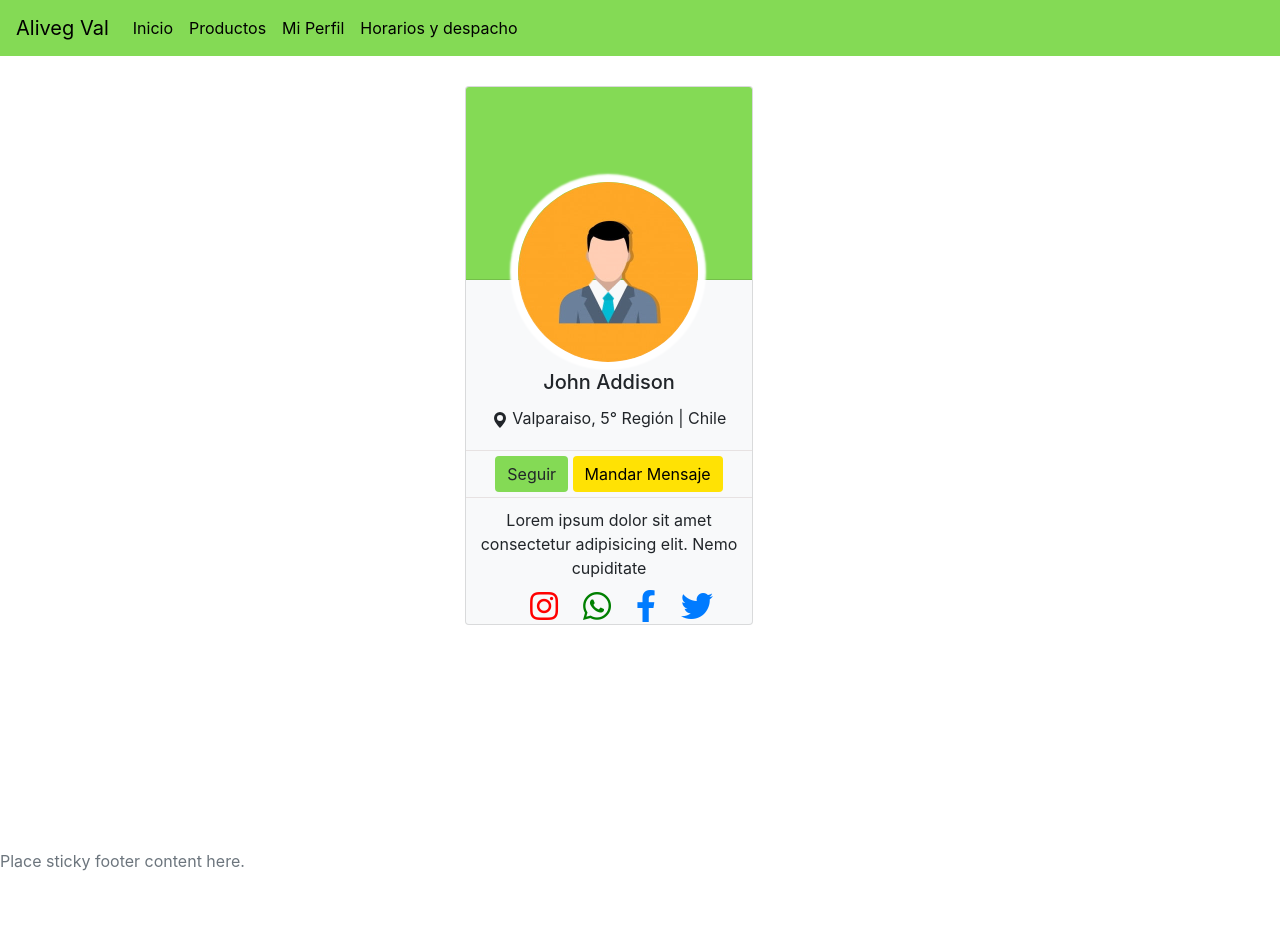
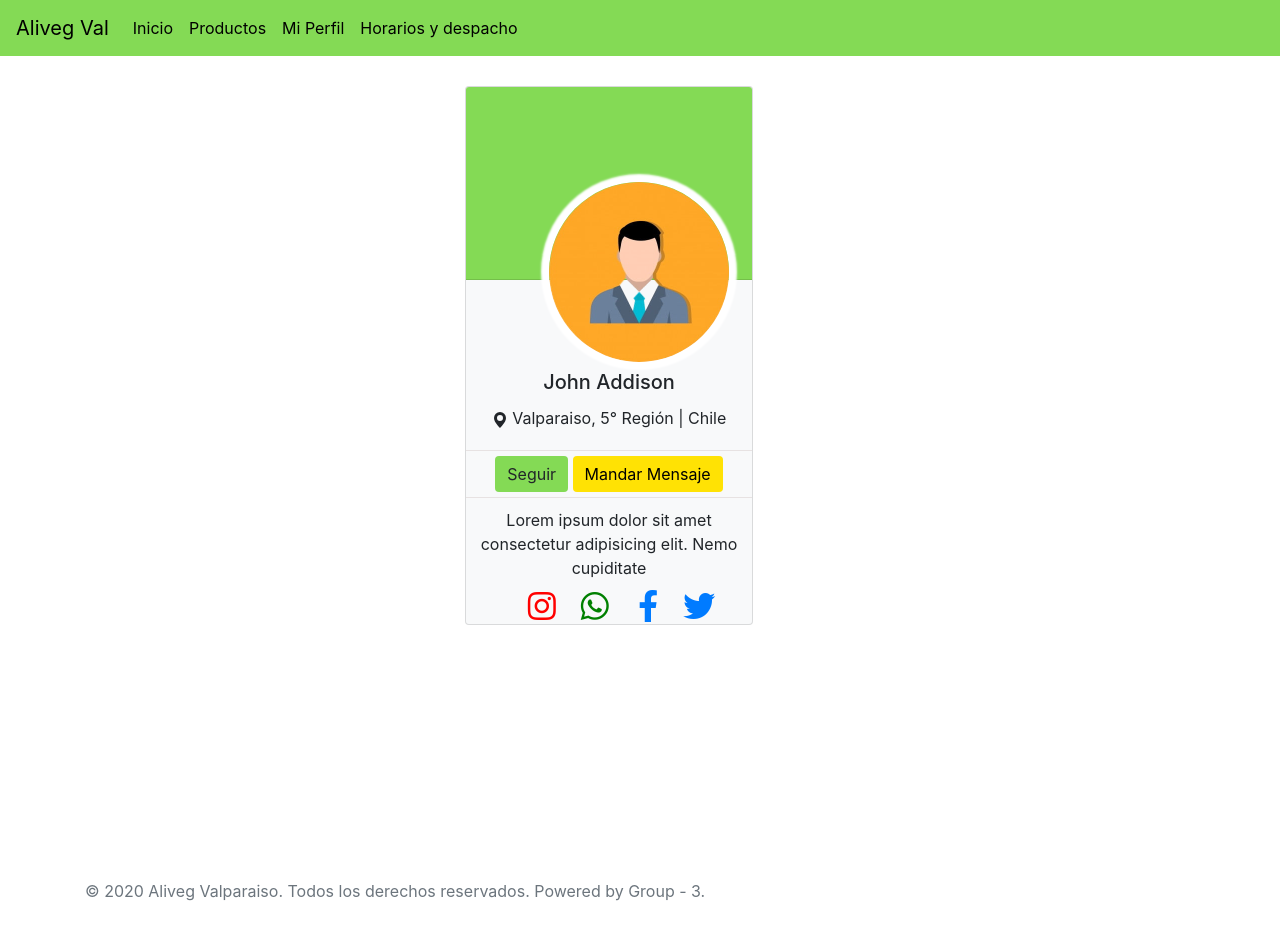
Before and after one commit to franpauner/ali_veg_valpo, a plain HTML site: page pages/profile.html in a window 1280 px wide. Before the commit the page ends 889 px from the top, so only its background shows below. Drawn offline with Linux system fonts and the light colour scheme; files whose address does not match are found by name.

Commit message:
se arreglo el footer de pag.perfil

```diff
--- a/pages/profile.html
+++ b/pages/profile.html
@@ -49,9 +49,9 @@
                 <div class="col-4">
                     <div id= "usuario"class="card bg-light mb-3" style="max-width: 18rem;">
                         <div class="card-header encabezado">
-                            <div class="perfil">
+                            <dsiv class="perfil">
                                 <img src="../assets/css/image/usuario_preview_rev_1.png" alt="">
-                            </div>
+                            </dsiv>
                         </div>
                         <div class="card-body">
                           <h5 class="card-title">John Addison</h5>
@@ -67,7 +67,8 @@
                             <p class="card-text"> Lorem ipsum dolor sit amet consectetur adipisicing elit. Nemo cupiditate</p>
                         </div>
                         <div >
-                            <p class="card-text"><a id="inst"href="#"><i class="fab fa-instagram"></i></a><a id="what"href="#"><i class="fab fa-whatsapp"></i></a><a href="#"><i class="fab fa-facebook-f"></i></a><a href="#"><i class="fab fa-twitter"></i> </a></p>
+                            <p class="card-text"><a id="inst"href="https://www.instagram.com/ali_veg_valpo/"><i class="fab fa-instagram"></i></a><a id="what"href="https://api.whatsapp.com/send/?phone=%2B56977608156&text&app_absent=0"><i class="fab fa-whatsapp"></i></a>
+                                <a href="https://www.facebook.com/aliveg.valpo"><i class="fab fa-facebook-f"></i></a><a href="https://twitter.com/"><i class="fab fa-twitter"></i> </a></p>
                         </div>
                     </div>
                 </div>
@@ -78,9 +79,12 @@
 
     <!--pie de pagina-->
     <div class="row pie">
-        <footer class="footer mt-auto py-3">
-            <div class="container">
-              <span class="text-muted">Place sticky footer content here.</span>
+        <footer class="footer mt-auto py-3 container">
+            <div class="row">
+                <div class="col-12">
+              <span class="text-muted">© 2020 Aliveg Valparaiso.
+                Todos los derechos reservados. Powered by Group - 3.</span>
+            </div>
             </div>
         </footer>
 
```
